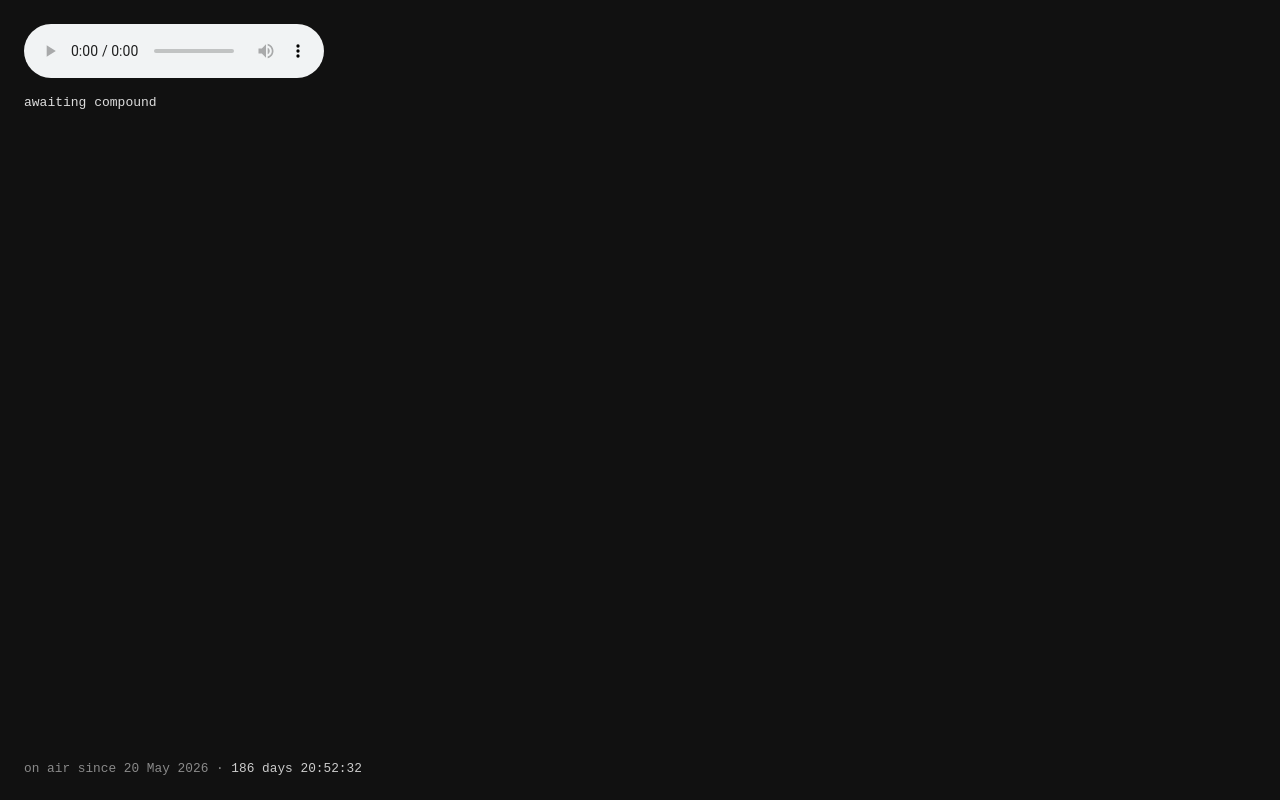
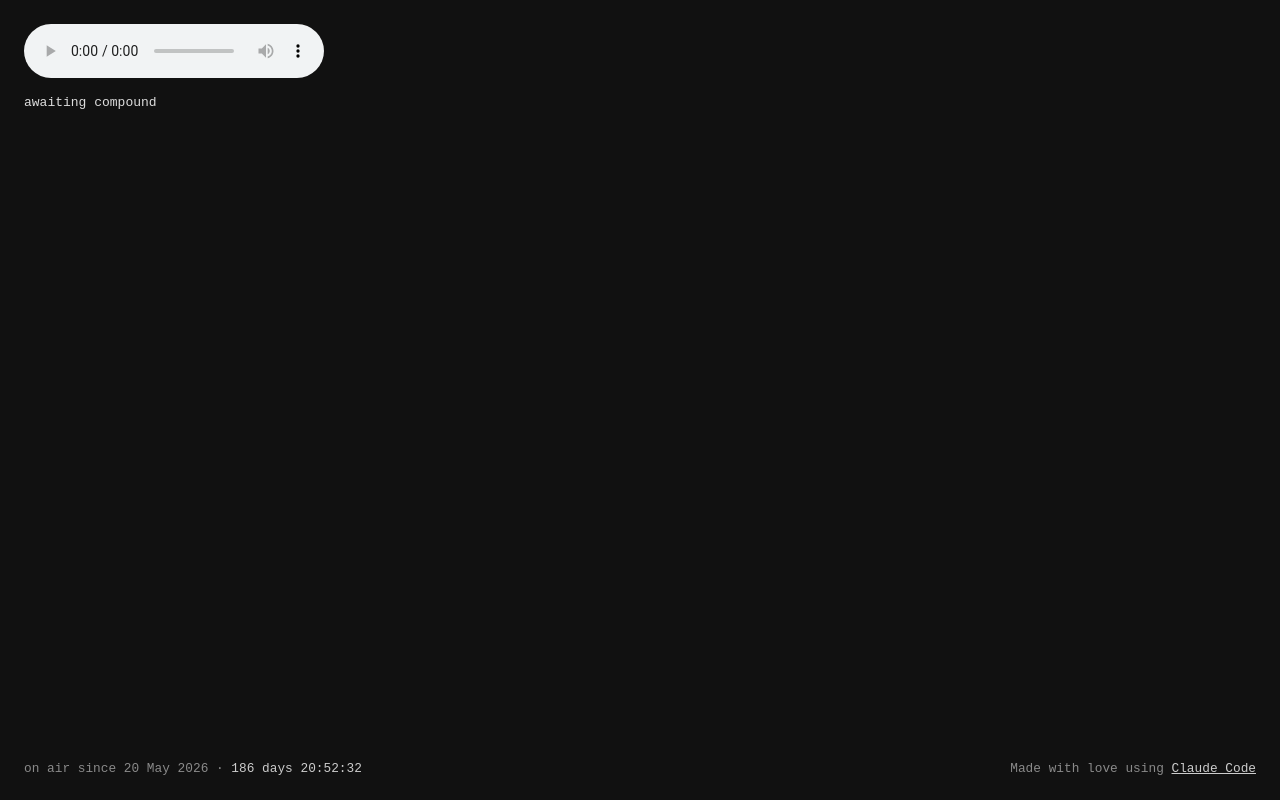
Before and after one commit to NicolasMurphy/generative-station, a plain HTML site: page web/index.html in a window 1280 px wide. Drawn offline with Linux system fonts and the light colour scheme; no server answers.

Commit message:
add claude code credit at the bottom right of the page
Co-Authored-By: Claude Fable 5.2 <noreply@anthropic.com>

```diff
--- a/web/index.html
+++ b/web/index.html
@@ -37,6 +37,21 @@
     color: #8a8a8a;
   }
   #status b { color: #ccc; font-weight: normal; }
+  #credit {
+    position: fixed;
+    right: 1.5rem;
+    bottom: 1.25rem;
+    z-index: 1;
+    font-size: 0.8rem;
+    line-height: 1.75;
+    color: #8a8a8a;
+  }
+  #credit a { color: #ccc; }
+  /* On a phone the two would share a line and collide: the credit keeps
+     the bottom line and the status sits just above it. */
+  @media (max-width: 640px) {
+    #status { bottom: calc(1.25rem + 1.4rem); }
+  }
   #visits span {
     display: inline-block;
     margin-right: 1px;
@@ -75,6 +90,7 @@
   <div><span id="listeners-line" hidden><b id="listeners"></b> listening now · </span><span id="visits-line" hidden>visitors <span id="visits"></span></span></div>
   <div id="visual-line" hidden><button id="visual-switch" type="button">change visual</button> (v) · fullscreen (f)</div>
 </div>
+<div id="credit">Made with love using <a href="https://claude.com/claude-code">Claude Code</a></div>
 <script>
   // The day of the first commit. "This run" is how long the current stream
   // has been up; it starts again whenever the station restarts.
```
